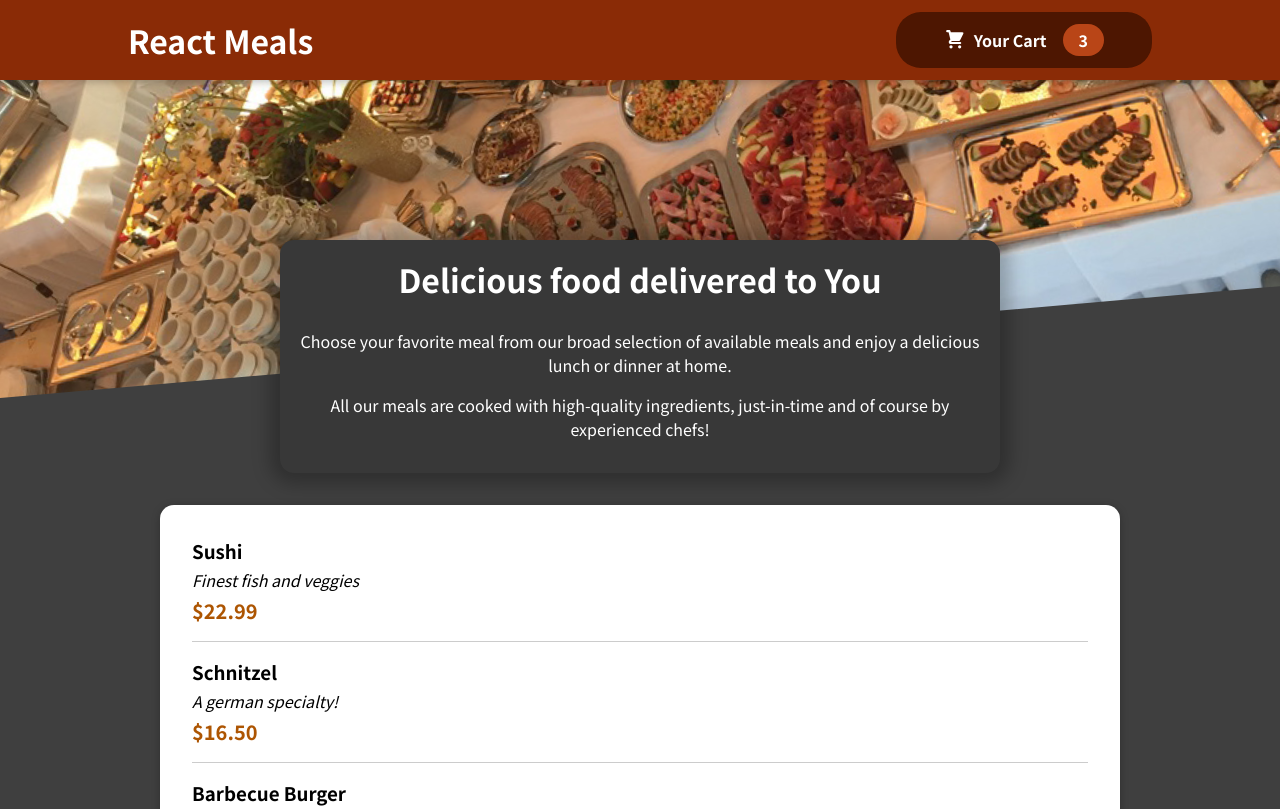
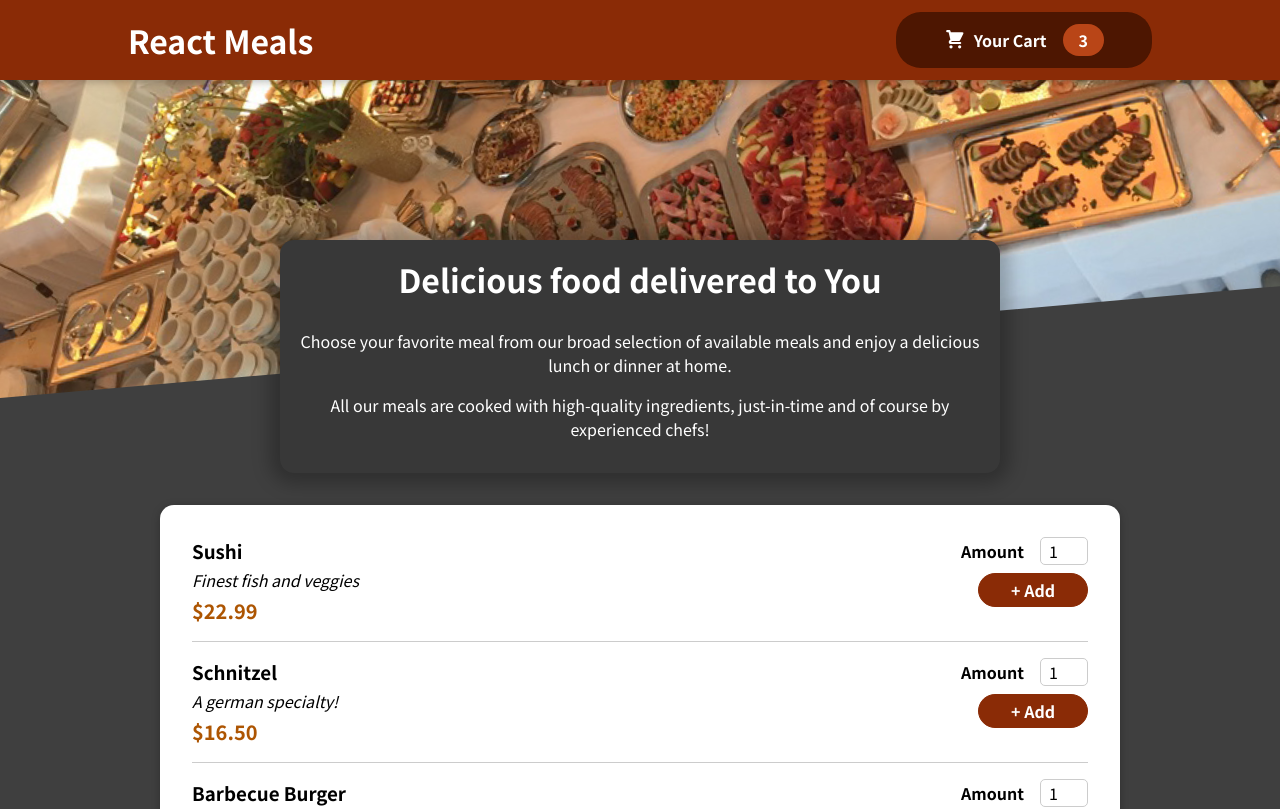
Before and after one commit to Hombre2014/react-complete-guide-meals, a React (Create React App) app: page / in a window 1280 px wide. Shown: the top 809 px of the page. Built offline with nearby package versions, Linux system fonts and the light colour scheme.

Commit message:
Add addMealForm

```diff
--- a/src/components/Meals/MealItem/MealItem.js
+++ b/src/components/Meals/MealItem/MealItem.js
@@ -1,4 +1,5 @@
 import classes from './MealItem.module.css';
+import MealItemForm from './MealItemForm';
 
 const MealItem = (props) => {
   const price = `$${props.price.toFixed(2)}`;
@@ -10,7 +11,9 @@
         <div className={classes.description}>{props.description}</div>
         <div className={classes.price}>{price}</div>
       </div>
-      <div></div>
+      <div>
+        <MealItemForm />
+      </div>
     </li>
   )
 }
--- a/src/components/Meals/MealItem/MealItemForm.js
+++ b/src/components/Meals/MealItem/MealItemForm.js
@@ -1,8 +1,20 @@
 import React from 'react';
+import classes from './MealItemForm.module.css';
+import Input from '../../UI/Input';
 
-const MealItemForm = () => {
+const MealItemForm = (props) => {
   return (
-    <div>MealItemForm</div>
+    <form className={classes.form}>
+      <Input label="Amount" input={{
+        id: 'amount',
+        type: 'number',
+        min: '1',
+        max: '5',
+        step: '1',
+        defaultValue: '1',
+      }}  />
+      <button>+ Add</button>
+    </form>
   )
 }
 
--- /dev/null
+++ b/src/components/UI/Input.js
@@ -0,0 +1,13 @@
+import React from 'react';
+import classes from './Input.module.css';
+
+const Input = (props) => {
+  return (
+    <div className={classes.input}>
+      <label htmlFor={props.input.id}>{props.label}</label>
+      <input id={props.input.id} {...props.input} />
+    </div>
+  )
+}
+
+export default Input;
--- /dev/null
+++ b/src/components/UI/Input.module.css
@@ -0,0 +1,18 @@
+.input {
+  display: flex;
+  align-items: center;
+  margin-bottom: 0.5rem;
+}
+
+.input label {
+  font-weight: bold;
+  margin-right: 1rem;
+}
+
+.input input {
+  width: 3rem;
+  border-radius: 5px;
+  border: 1px solid #ccc;
+  font: inherit;
+  padding-left: 0.5rem;
+}
```
